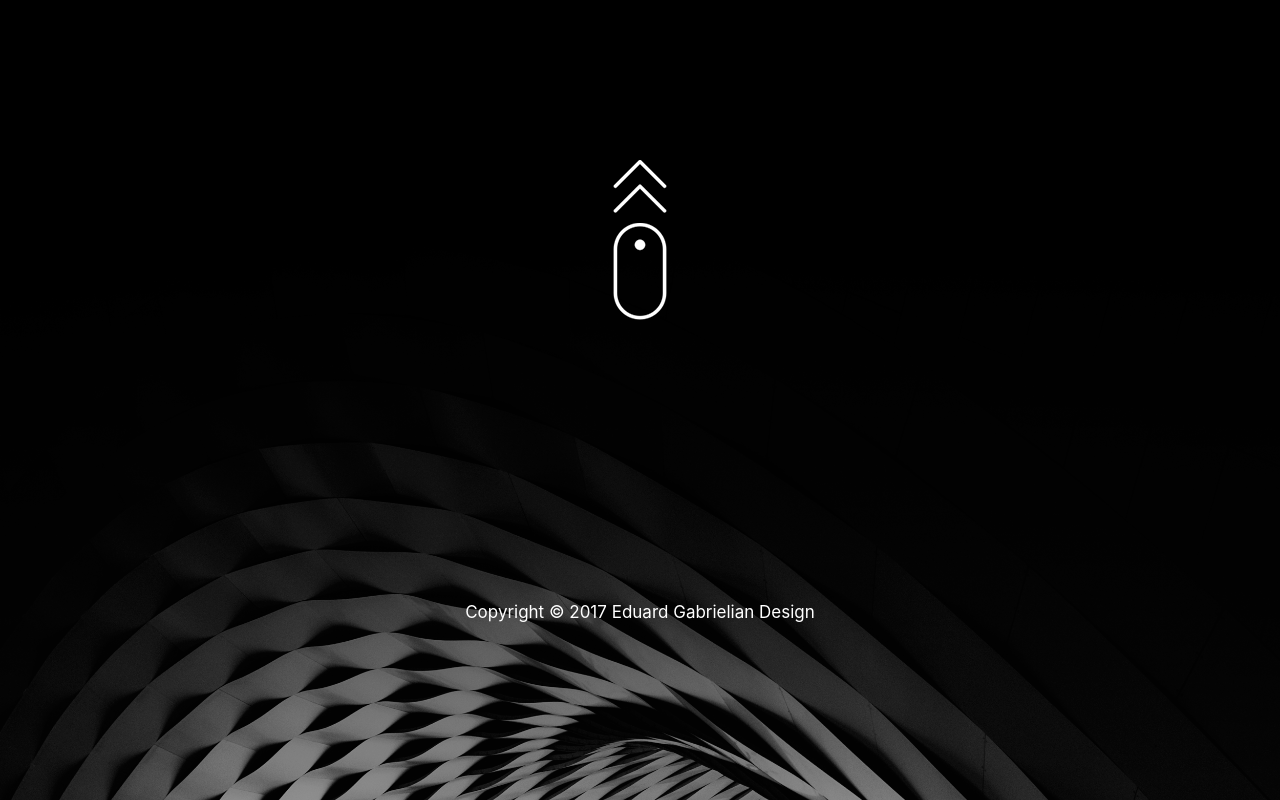
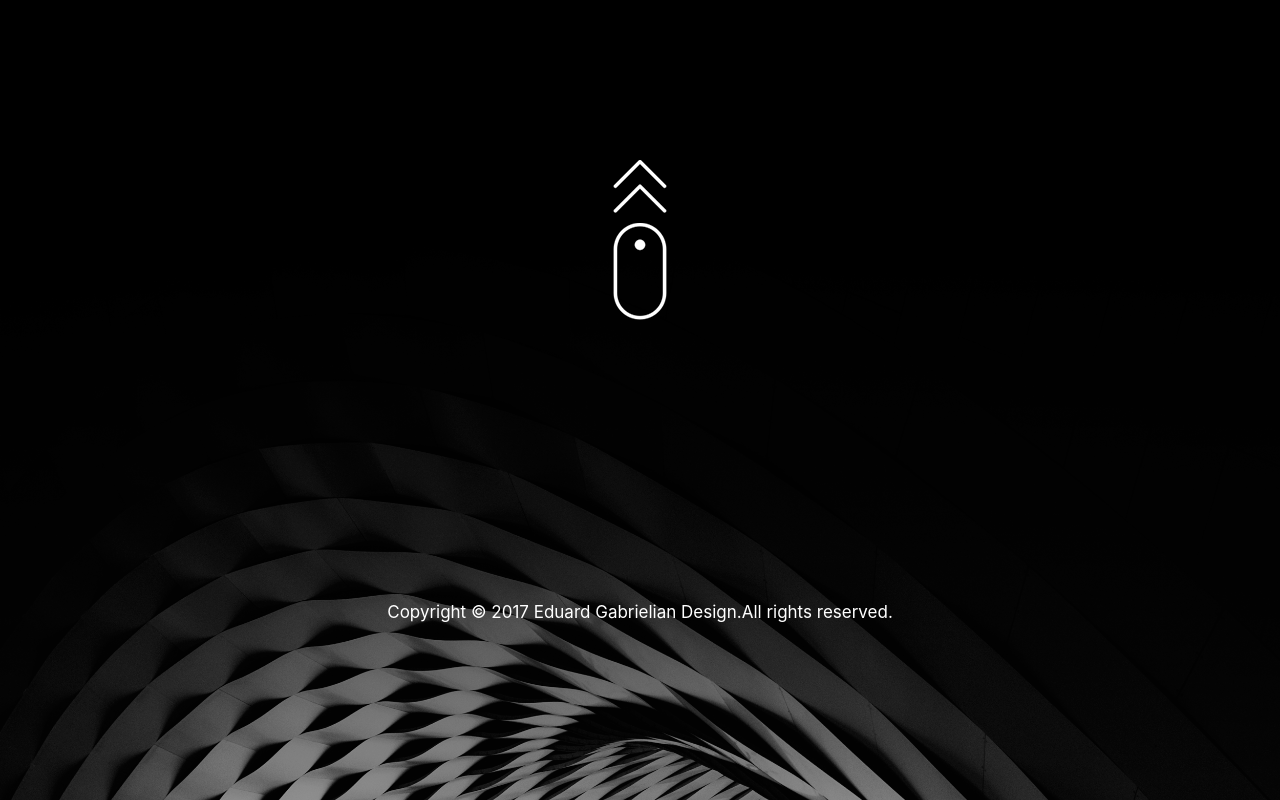
Before and after one commit to martirosiandav/lamborghini, a plain HTML site: page index.html in a window 1280 px wide. Shown: the part 2406-3206 px from the top of the page. Drawn offline with nearby package versions, Linux system fonts and the light colour scheme.

Commit message:
Update index.html

```diff
--- a/index.html
+++ b/index.html
@@ -70,7 +70,7 @@
 </section>
 <section class="section5">
     <img src="images/mouse.png">
-    <p>Copyright © 2017 Eduard Gabrielian Design </p>
+    <p>Copyright © 2017 Eduard Gabrielian Design.All rights reserved.</p>
 </section>
     <div class="slide">
         <ul class="nav flex-column">
```
